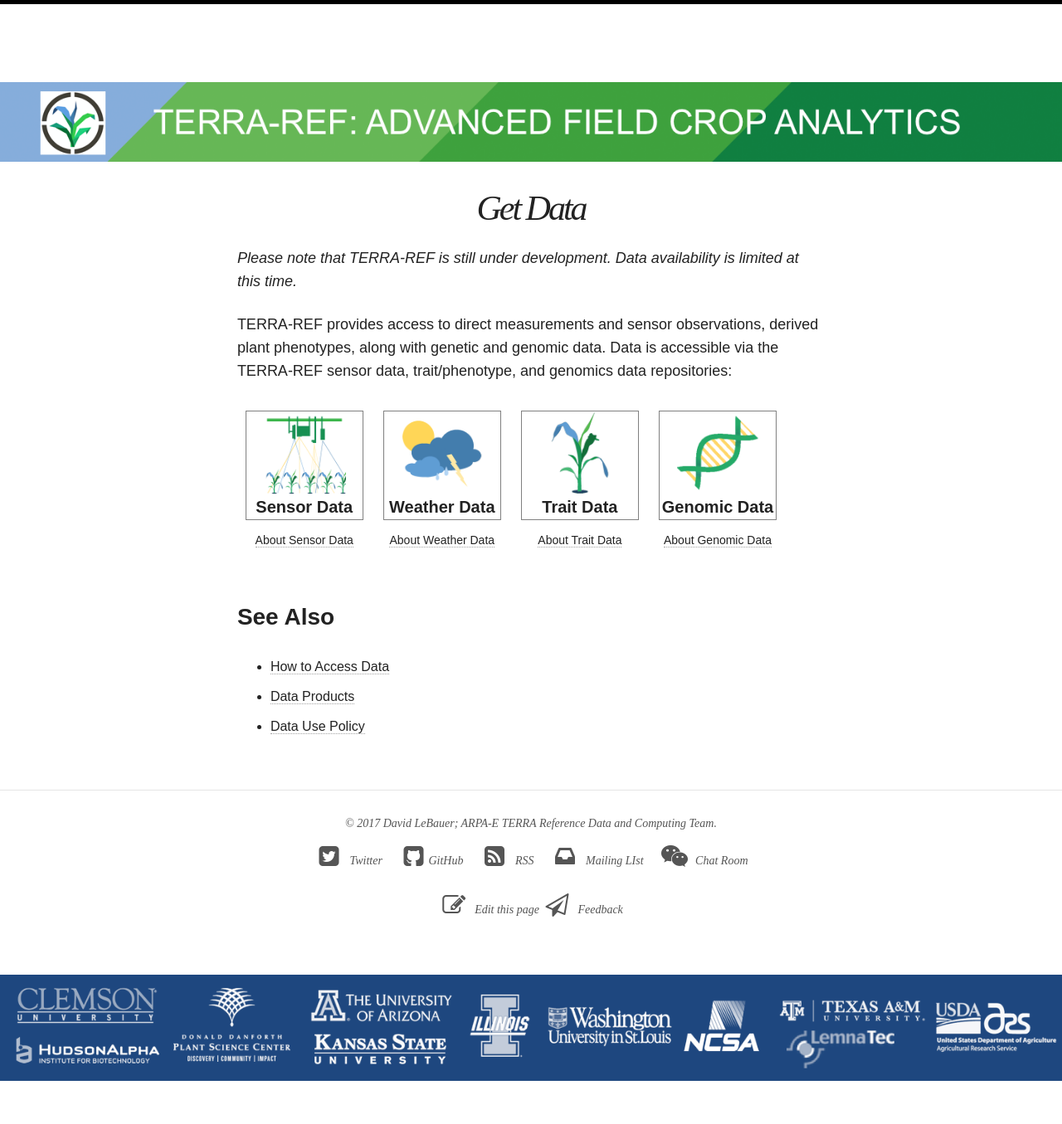
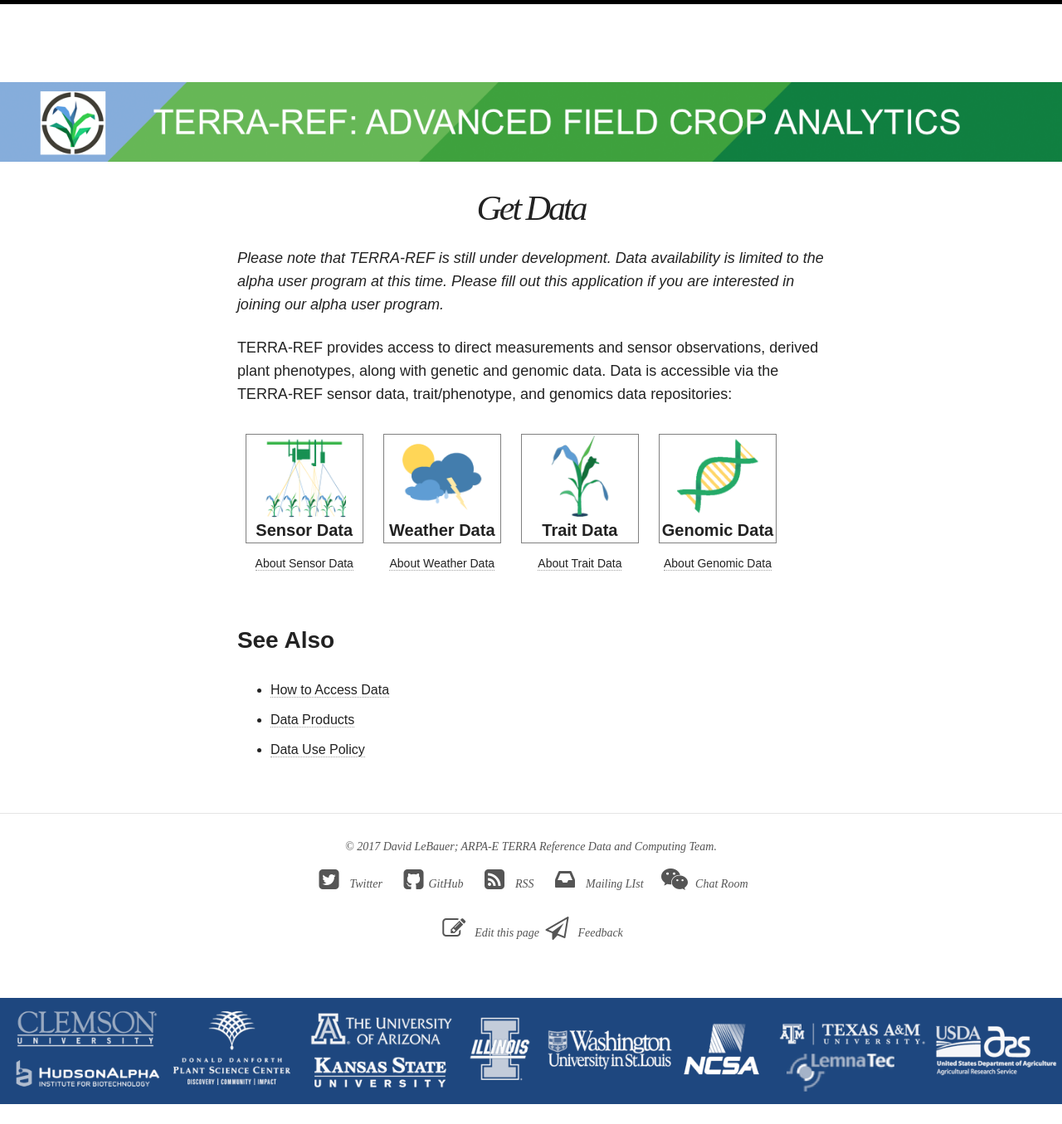
Before and after one commit to terra-reference/terraref.github.io, a Jekyll site: the page built from data/index.md, in a window 1280 px wide. Shown: the whole page at 83% size. Built offline with Jekyll 4.4.1, drawn with Linux system fonts in a browser that asks for light colours; nearby versions of some CDN libraries; before the commit the page ends 1327 px from its top, so only the background shows below that.

Commit message:
Update index.md

```diff
--- a/data/index.md
+++ b/data/index.md
@@ -5,7 +5,7 @@ image:
   feature: /new/header.png
 ---
 
-_Please note that TERRA-REF is still under development. Data availability is limited at this time._
+_Please note that TERRA-REF is still under development. Data availability is limited to the alpha user program at this time. Please fill out [this application](https://goo.gl/forms/bqccgTxLkzF5QEUg1) if you are interested in joining our alpha user program._
 
 TERRA-REF provides access to direct measurements and sensor observations, derived plant phenotypes, along with genetic and genomic data. Data is accessible via the TERRA-REF sensor data, trait/phenotype, and genomics data repositories:
 
```
